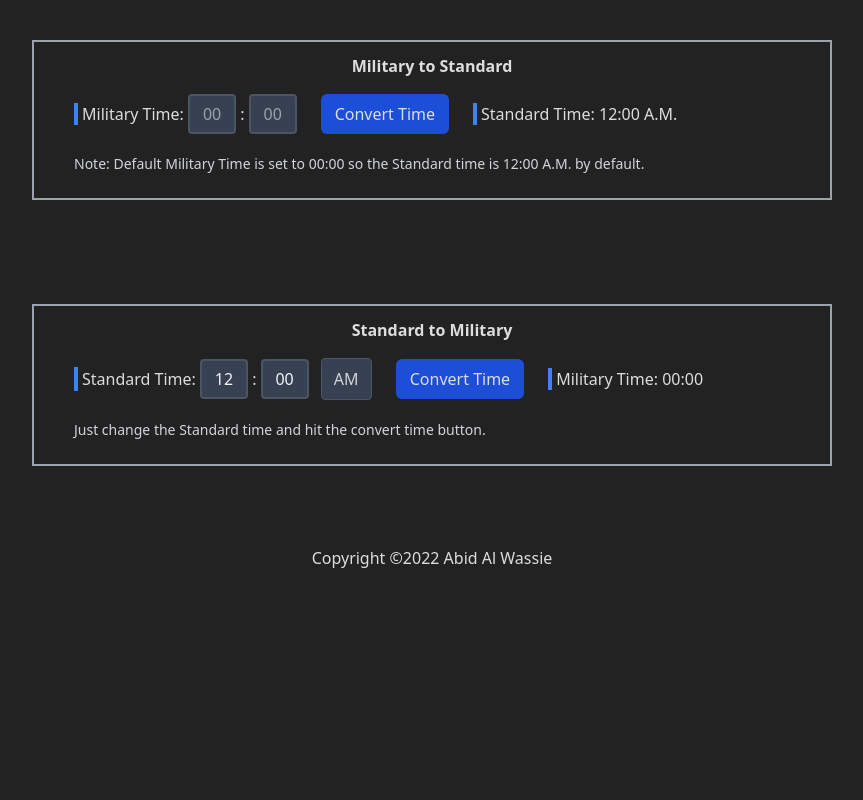
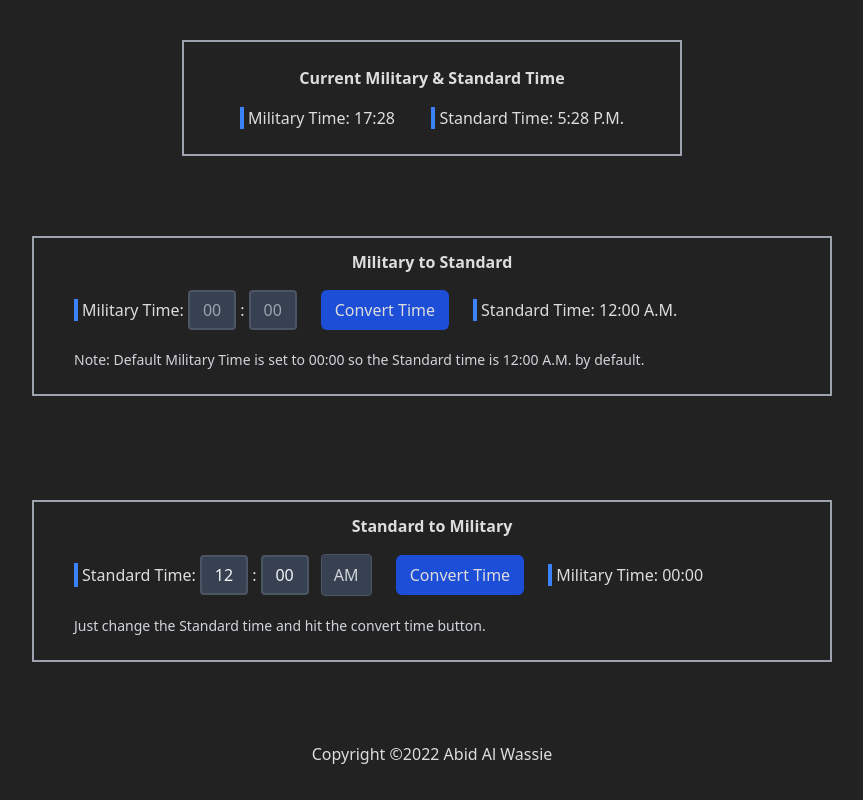
Before and after one commit to AbidAlWassie/quicktools-js, a website: page timeConverter/index.html in a window 1280 px wide. Shown: the whole page, without its empty margins (208-1071 px from the left). Drawn offline with Linux system fonts and the light colour scheme.

Commit message:
showing current time now

```diff
--- a/timeConverter/css/main.css
+++ b/timeConverter/css/main.css
@@ -6,3 +6,7 @@ body {
 .card-holder {
   width: 800px;
 }
+
+.card-holder-mid {
+  width: 500px;
+}
--- a/timeConverter/index.html
+++ b/timeConverter/index.html
@@ -9,6 +9,26 @@
   <title>Time Converter</title>
 </head>
 <body>
+
+  <div class="flex justify-center">
+
+    <div class="card-holder-mid m2s py-6 px-14 my-10 border-2 border-gray-400">
+
+      <h2 class="text-center mb-4 font-semibold">Current Military & Standard Time</h2>
+
+      <div class="float-left">
+        <label for="military" class="border-l-4 border-blue-500 pl-1 inline">Military Time:</label>
+        <p id="mvalue" class="inline"></p>
+      </div>
+
+      <div class="float-right">
+        <label for="military" class="border-l-4 border-blue-500 pl-1 inline">Standard Time:</label>
+        <p id="svalue" class="inline"></p>
+      </div>
+
+    </div>
+
+  </div>
 
   <div class="flex justify-center">
 
@@ -77,6 +97,7 @@
 </body>
 <script src="js/main.js"></script>
 <script>
+  snowCurrentTime();
   m2s();
   s2m();
 </script>
--- a/timeConverter/js/main.js
+++ b/timeConverter/js/main.js
@@ -1,3 +1,32 @@
+function snowCurrentTime() {
+  var currentDate = new Date();
+  var currentHours = currentDate.getHours();
+  var currentMinutes = currentDate.getMinutes();
+  var currentTime = currentHours+':'+currentMinutes;
+  var convertedValue;
+
+  if (currentHours > 0 && currentHours <= 12) {
+    convertedValue= "" + currentHours;
+  } else if (currentHours > 12) {
+    convertedValue= "" + (currentHours - 12);
+  } else if (currentHours == 0) {
+    convertedValue= "12";
+  }
+
+  convertedValue += (currentMinutes < 10) ? ":0" + currentMinutes : ":" + currentMinutes;  // get minutes
+  convertedValue += (currentHours >= 12) ? " P.M." : " A.M.";  // get AM/PM
+
+  console.log(convertedValue);
+
+  var currentMilitaryTime = document.getElementById("mvalue");
+  var currentStandardTime = document.getElementById("svalue");
+
+
+  currentStandardTime.innerText = convertedValue;
+  currentMilitaryTime.innerText = currentTime;
+
+}
+
 function m2s() {
 
   const h1 = document.getElementById("h").value; // get hour
```
Also changed, not shown: build/styles.css.
